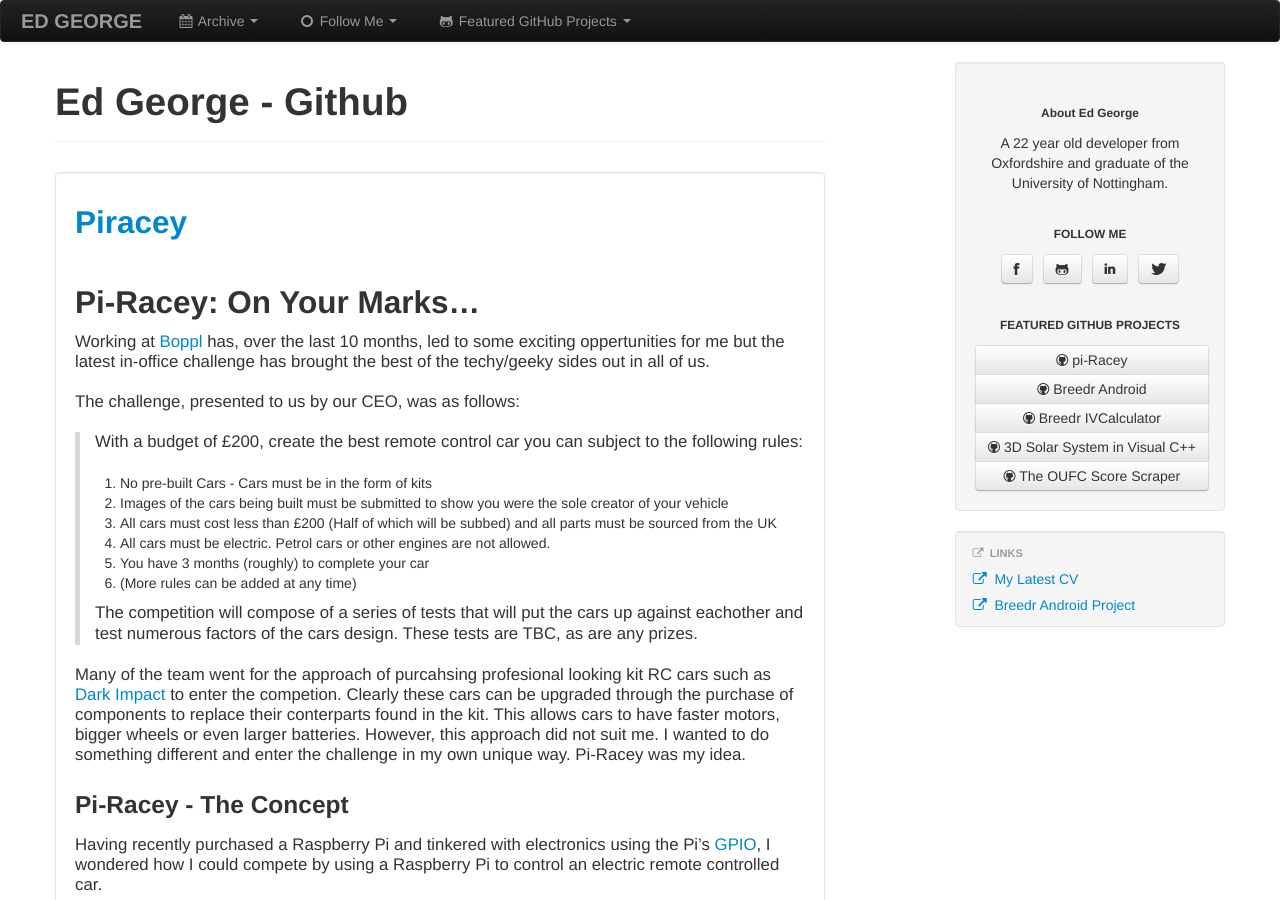
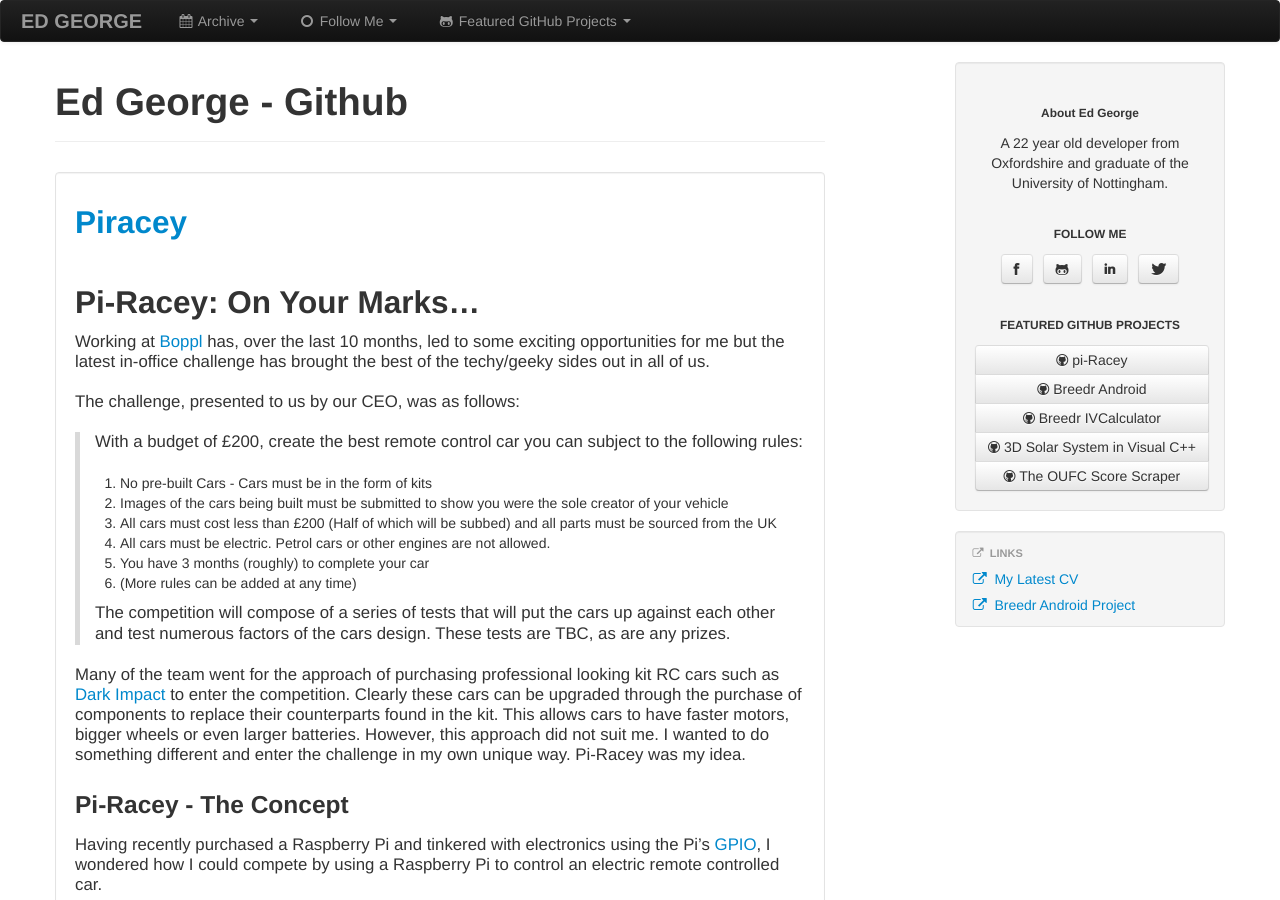
Before and after one commit to ed-george/ed-george.github.io, a Jekyll site: the page built from index.html, in a window 1280 px wide and 900 px high. Built offline with Jekyll 4.4.1, drawn with Linux system fonts in a browser that asks for light colours; the list of posts is cut into pages by our own code.

Commit message:
Spelling mistakes removed

```diff
--- a/_posts/2014-4-16-piracey.md
+++ b/_posts/2014-4-16-piracey.md
@@ -1,6 +1,6 @@
 Pi-Racey: On Your Marks...
 ----------
-Working at [Boppl](http://boppl.me) has, over the last 10 months, led to some exciting oppertunities for me but the latest in-office challenge has brought the best of the techy/geeky sides out in all of us.
+Working at [Boppl](http://boppl.me) has, over the last 10 months, led to some exciting opportunities for me but the latest in-office challenge has brought the best of the techy/geeky sides out in all of us.
 
 The challenge, presented to us by our CEO, was as follows:
 
@@ -13,9 +13,9 @@ The challenge, presented to us by our CEO, was as follows:
 > 5. You have 3 months (roughly) to complete your car
 > 6. (More rules can be added at any time)
 >
-> The competition will compose of a series of tests that will put the cars up against eachother and test numerous factors of the cars design. These tests are TBC, as are any prizes.
+> The competition will compose of a series of tests that will put the cars up against each other and test numerous factors of the cars design. These tests are TBC, as are any prizes.
 
-Many of the team went for the approach of purcahsing profesional looking kit RC cars such as [Dark Impact](http://www.tamiya.com/english/products/58370dark_impact/index.htm) to enter the competion. Clearly these cars can be upgraded through the purchase of components to replace their conterparts found in the kit. This allows cars to have faster motors, bigger wheels or even larger batteries. However, this approach did not suit me. I wanted to do something different and enter the challenge in my own unique way. Pi-Racey was my idea.
+Many of the team went for the approach of purchasing professional looking kit RC cars such as [Dark Impact](http://www.tamiya.com/english/products/58370dark_impact/index.htm) to enter the competition. Clearly these cars can be upgraded through the purchase of components to replace their counterparts found in the kit. This allows cars to have faster motors, bigger wheels or even larger batteries. However, this approach did not suit me. I wanted to do something different and enter the challenge in my own unique way. Pi-Racey was my idea.
 
 ###Pi-Racey - The Concept
 
```
